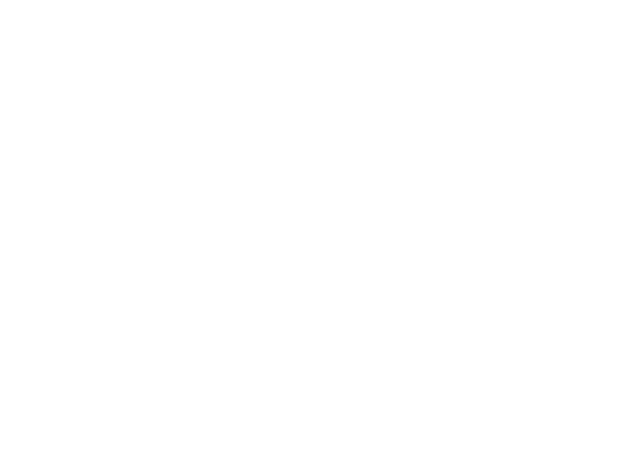
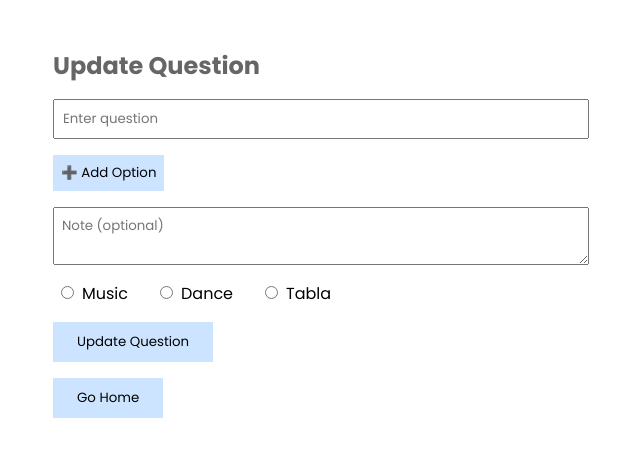
Before and after one commit to MrMihirSoni/MusicQuiz, a React (Vite) app: page /updateQuestion in a window 1280 px wide. Before the commit this address had no page. Shown: the top 456 px of the page, without its empty margins (319-959 px from the left). Built offline with nearby package versions, Linux system fonts and the light colour scheme.

Commit message:
updateQuestion component implemented

```diff
--- a/src/App.jsx
+++ b/src/App.jsx
@@ -5,6 +5,7 @@ import TestSelector from './TestSelector.jsx';
 import AddQuestion from './AddQuestion.jsx';
 import TestRunner from './TestRunner.jsx';
 import Login from './Login.jsx';
+import UpdateQuestion from './UpdateQuestion.jsx';
 
 function App() {
   const navigate = useNavigate();
@@ -45,7 +46,9 @@ function App() {
 
         <Route path="/test/start/:index" element={<TestRunner />} />
 
-        <Route path="/add" element={<Login/>}/>
+        <Route path="/add" element={<Login />} />
+
+        <Route path="/updateQuestion" element={<UpdateQuestion />} />
 
       </Routes>
     </div>
--- a/src/Quiz.jsx
+++ b/src/Quiz.jsx
@@ -101,7 +101,7 @@ const Quiz = ({ category }) => {
                     <button onClick={() => window.location.reload()} style={buttonStyle}>
                         Restart Quiz
                     </button>
-                    <button onClick={() => navigate("/", {replace: true})} style={{ ...buttonStyle, marginLeft: "1rem" }}>
+                    <button onClick={() => navigate("/", { replace: true })} style={{ ...buttonStyle, marginLeft: "1rem" }}>
                         Go Home
                     </button>
                 </div>
@@ -159,7 +159,7 @@ const Quiz = ({ category }) => {
                         {attempted > 0 && <button onClick={handleEndQuiz} style={buttonStyle}>
                             End Quiz
                         </button>}
-                        <button onClick={() => navigate("/", {replace: true})} style={buttonStyle}>
+                        <button onClick={() => navigate("/", { replace: true })} style={buttonStyle}>
                             Go Home
                         </button>
                     </div>
@@ -170,6 +170,13 @@ const Quiz = ({ category }) => {
                     </div>
                 </div>
             )}
+
+            <button
+                onClick={() => navigate("/updateQuestion", { state: { questionData: current } })}
+                style={{...buttonStyle, marginTop: "5rem"}}
+            >
+                Update Question
+            </button>
         </div>
     );
 };
--- a/src/TestRunner.jsx
+++ b/src/TestRunner.jsx
@@ -122,6 +122,8 @@ const TestRunner = () => {
                             </div>
                         </div>
                     )}
+
+                    <button onClick={()=> navigate("/updateQuestion", { state: { questionData: current }})} style={{...buttonStyle, marginTop: "5rem"}}>Update Question</button>
                 </>
             )}
         </div>
--- /dev/null
+++ b/src/UpdateQuestion.jsx
@@ -0,0 +1,162 @@
+import React, { useState, useEffect, useRef } from 'react';
+import { replace, useLocation, useNavigate } from 'react-router-dom';
+import axios from 'axios';
+
+const UpdateQuestion = () => {
+    const location = useLocation();
+    const navigate = useNavigate();
+    const questionData = location.state?.questionData;
+
+    const [question, setQuestion] = useState('');
+    const [options, setOptions] = useState([]);
+    const [answerIndex, setAnswerIndex] = useState(null);
+    const [note, setNote] = useState('');
+    const [category, setCategory] = useState('');
+    const [message, setMessage] = useState('');
+    const [updating, setUpdating] = useState(false);
+    const optionRefs = useRef([]);
+
+    useEffect(() => {
+        if (questionData) {
+            setQuestion(questionData.question);
+            setOptions(questionData.options);
+            setAnswerIndex(questionData.answer);
+            setNote(questionData.note || '');
+            setCategory(questionData.category || '');
+        }
+    }, [questionData]);
+
+    const handleOptionChange = (index, value) => {
+        const updated = [...options];
+        updated[index] = value;
+        setOptions(updated);
+    };
+
+    const addOption = () => {
+        if (options.length < 5) setOptions(prev => [...prev, '']);
+    };
+
+    const removeOption = (index) => {
+        if (options.length > 1) {
+            const updated = options.filter((_, i) => i !== index);
+            setOptions(updated);
+            if (answerIndex === index) setAnswerIndex(null);
+            else if (answerIndex > index) setAnswerIndex(prev => prev - 1);
+        }
+    };
+
+    const handleSubmit = async (e) => {
+        e.preventDefault();
+
+        const trimmedOptions = options.map(opt => opt.trim()).filter(opt => opt !== '');
+        if (trimmedOptions.length < 2) return setMessage('❌ At least 2 valid options required.');
+        if (answerIndex === null || answerIndex >= trimmedOptions.length) return setMessage('❌ Select correct answer.');
+
+        console.log(questionData)
+
+        try {
+            setUpdating(true);
+            const payload = {
+                _id: questionData._id, // Assuming _id is available
+                question: question.trim(),
+                options: trimmedOptions,
+                answer: answerIndex,
+                note: note.trim() || "No note provided.",
+                category
+            };
+
+            await axios.patch(`https://music-quiz-backend.vercel.app/quiz/updateQuestion`, payload);
+            setMessage('✅ Question updated!');
+        } catch (err) {
+            console.error(err);
+            setMessage('❌ Failed to update question.');
+        } finally {
+            setUpdating(false);
+        }
+    };
+
+    return (
+        <div style={{ padding: '1rem', maxWidth: '600px', margin: 'auto' }}>
+            <h2 style={{ margin: "1rem 0", color: "#666" }}>Update Question</h2>
+            <form onSubmit={handleSubmit}>
+                <input
+                    value={question}
+                    onChange={e => setQuestion(e.target.value)}
+                    required
+                    placeholder="Enter question"
+                    style={{ width: "100%", marginBottom: '1rem', padding: "0.5rem" }}
+                />
+
+                {options.map((opt, index) => (
+                    <div key={index} style={{ display: 'flex', alignItems: 'center', marginBottom: '0.5rem' }}>
+                        <input
+                            type="radio"
+                            name="correctAnswer"
+                            checked={answerIndex === index}
+                            onChange={() => setAnswerIndex(index)}
+                            style={{ marginRight: '0.5rem' }}
+                        />
+                        <input
+                            ref={el => optionRefs.current[index] = el}
+                            placeholder={`Option ${index + 1}`}
+                            value={opt}
+                            onChange={e => handleOptionChange(index, e.target.value)}
+                            required
+                            style={{ flex: 1, marginRight: '0.5rem', padding: "0.5rem" }}
+                        />
+                        {options.length > 1 && (
+                            <button type="button" onClick={() => removeOption(index)}>❌</button>
+                        )}
+                    </div>
+                ))}
+
+                {options.length < 5 && (
+                    <button type="button" onClick={addOption} style={{ marginBottom: '1rem', padding: "0.5rem", border: "none", background: "rgba(0, 120, 255, 0.2)" }}>
+                        ➕ Add Option
+                    </button>
+                )}
+
+                <textarea
+                    value={note}
+                    onChange={e => setNote(e.target.value)}
+                    placeholder="Note (optional)"
+                    style={{ display: 'block', width: '100%', marginBottom: '1rem', padding: "0.5rem" }}
+                />
+
+                <div style={{ marginBottom: '1rem' }}>
+                    {["music", "dance", "tabla"].map(cat => (
+                        <label key={cat} style={{
+                            background: category === cat ? "rgba(0, 120, 255, 0.2)" : "",
+                            padding: "0.5rem", marginRight: "1rem"
+                        }}>
+                            <input
+                                type="radio"
+                                value={cat}
+                                checked={category === cat}
+                                onChange={e => setCategory(e.target.value)}
+                                style={{ marginRight: '0.5rem' }}
+                            />
+                            {cat.charAt(0).toUpperCase() + cat.slice(1)}
+                        </label>
+                    ))}
+                </div>
+
+                <button type="submit" style={buttonStyle} disabled={updating}>
+                    {updating ? 'Updating...' : 'Update Question'}
+                </button>
+            </form>
+
+            {message && <p style={{ marginTop: '1rem' }}>{message}</p>}
+
+            <button onClick={() => navigate("/", { replace: true })} style={{...buttonStyle, marginTop: "1rem"}} >Go Home</button>
+        </div>
+    );
+};
+
+const buttonStyle = {
+    background: "rgba(0, 120, 255, 0.2)",
+    border: "none",
+    padding: "10px 1.5rem"
+};
+
+export default UpdateQuestion;
```
